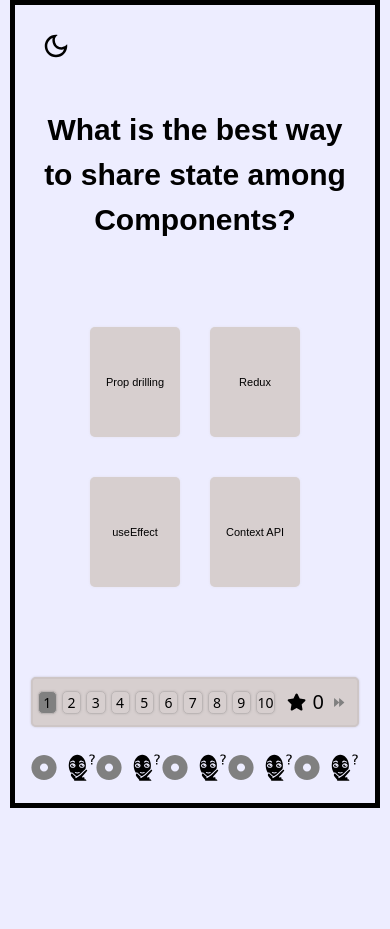
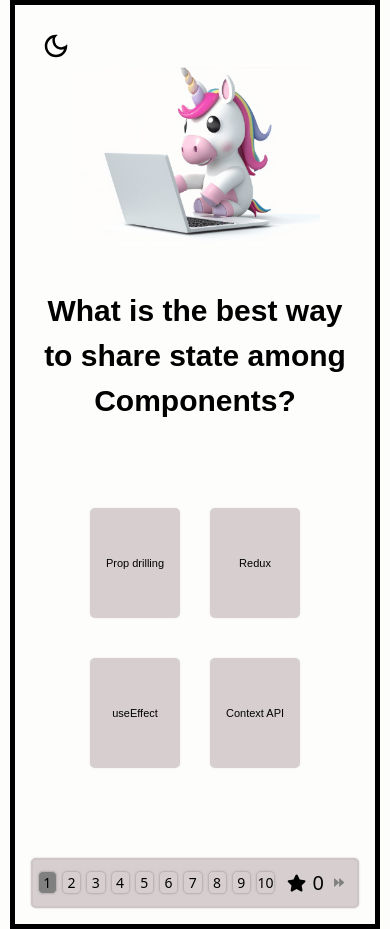
Before and after one commit to MariaKar1991/Unicorn-Quiz-App, a React (Vite) app: page / in a window 390 px wide. Before the commit the page ends 844 px from the top, so only its background shows below. Built offline with nearby package versions, Linux system fonts and the light colour scheme.

Commit message:
Add photos

```diff
--- a/index.html
+++ b/index.html
@@ -18,7 +18,7 @@
         justify-content: center;
         align-items: center;
         min-height: 60vh;
-        background-color: rgb(237, 237, 255);
+        background-color: #fdfdfc;
       "
     ></div>
     <script type="module" src="/src/main.jsx"></script>
--- a/src/components/GameMain/GameMain.css
+++ b/src/components/GameMain/GameMain.css
@@ -7,18 +7,19 @@
 .star-thinking-icons .circle {
   margin-right: 10px;
 }
+.star-thinking-icons {
+  margin-top: 90px;
+  display: flex;
+  align-items: center;
+}
 
 .container-main {
   min-height: 70vh;
 }
 
-@media screen and (max-width: 600px) {
-  .star-thinking-icons {
-    margin-top: 20px;
-  }
-
-  .star-thinking-icons .circle,
-  .star-thinking-icons .think {
-    font-size: 20px;
-  }
+.unicorn-pc {
+  width: 250px;
+  margin-left: auto;
+  margin-right: auto;
+  border-radius: 5px;
 }
--- a/src/components/GameMain/GameMain.jsx
+++ b/src/components/GameMain/GameMain.jsx
@@ -2,10 +2,7 @@
 import Questions from "../Questions/Questions";
 import { QuizContainerContext } from "../../QuizContainerContext";
 import { useContext } from "react";
-import { FaDotCircle } from "react-icons/fa";
-import { GiThink } from "react-icons/gi";
 import "./GameMain.css";
-import React from "react";
 
 export default function GameMain() {
   const { questions, currentQuestionIndex } = useContext(QuizContainerContext);
@@ -13,23 +10,9 @@
 
   return (
     <div className="container-main">
+      <img className="unicorn-pc" src="/unicorn-pc.jpg" alt="Unicorn PC" />
       <Questions key={currentQuestion.id} question={currentQuestion} />
       <Progress />
-      <ThinkingIcons />
     </div>
   );
 }
-
-// ThinkingIcons component renders a series of icons
-function ThinkingIcons() {
-  return (
-    <div className="star-thinking-icons">
-      {[...Array(5)].map((_, index) => (
-        <React.Fragment key={index}>
-          <FaDotCircle className="circle" color="gray" size={35} />
-          <GiThink size={40} />
-        </React.Fragment>
-      ))}
-    </div>
-  );
-}
--- a/src/components/Score/Score.css
+++ b/src/components/Score/Score.css
@@ -56,10 +56,12 @@
   margin-top: 20px;
 }
 
-.dog-icon {
+.unicorns-dancing {
   margin-top: 40px;
   animation: bounce 2s infinite;
   color: rgb(35, 4, 101);
+  border-radius: 10px;
+  width: 280px;
 }
 
 @keyframes bounce {
--- a/src/components/Score/Score.jsx
+++ b/src/components/Score/Score.jsx
@@ -1,7 +1,6 @@
 import { QuizContainerContext } from "../../QuizContainerContext";
 import { useContext } from "react";
 import "./Score.css";
-import { GiJumpingDog } from "react-icons/gi";
 import { FaStar } from "react-icons/fa";
 
 export default function Score() {
@@ -26,7 +25,7 @@
           Restart Quiz
         </button>
         <FaStar className="star-2" color="gold" size={35} />
-        <GiJumpingDog className="dog-icon" size={150} />
+        <img src="./Unicorn2-dance.jpg" className="unicorns-dancing" />
         <FaStar className="star-2 bottom" color="gold" size={35} />
       </div>
     </div>
--- a/src/index.css
+++ b/src/index.css
@@ -3,14 +3,20 @@
 @import "tailwindcss/utilities";
 
 body {
-  background-color: rgb(237, 237, 255);
+  background-color: #fdfdfc;
 }
 
 @media screen and (max-width: 300px) {
-  body {
-    width: 95%;
-    margin-left: auto;
-    margin-right: auto;
+  .question-text {
+    margin-top: 310px;
+  }
+  .star {
+    display: none;
+  }
+
+  .progress-number {
+    width: 10px;
+    margin-right: 5px;
   }
 }
 
@@ -33,13 +39,8 @@
   color: #ffffff;
 }
 
-
   .restart-question {
-    color: #ffffff!important;
-  }
-
-  .dog-icon{
-    color: white !important;
+    color: #ffffff;
   }
 
   .restart-button:hover {
```
Also changed, not shown: public/Unicorn2-dance.jpg (added), public/unicorn-pc.jpg (added).
